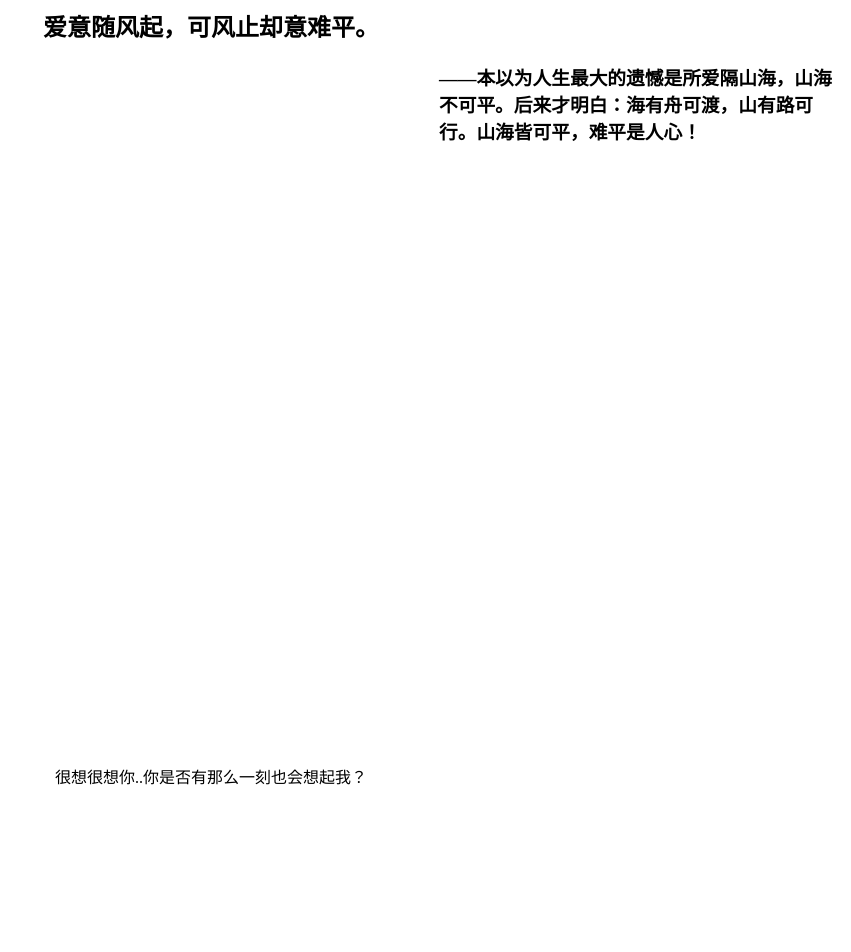
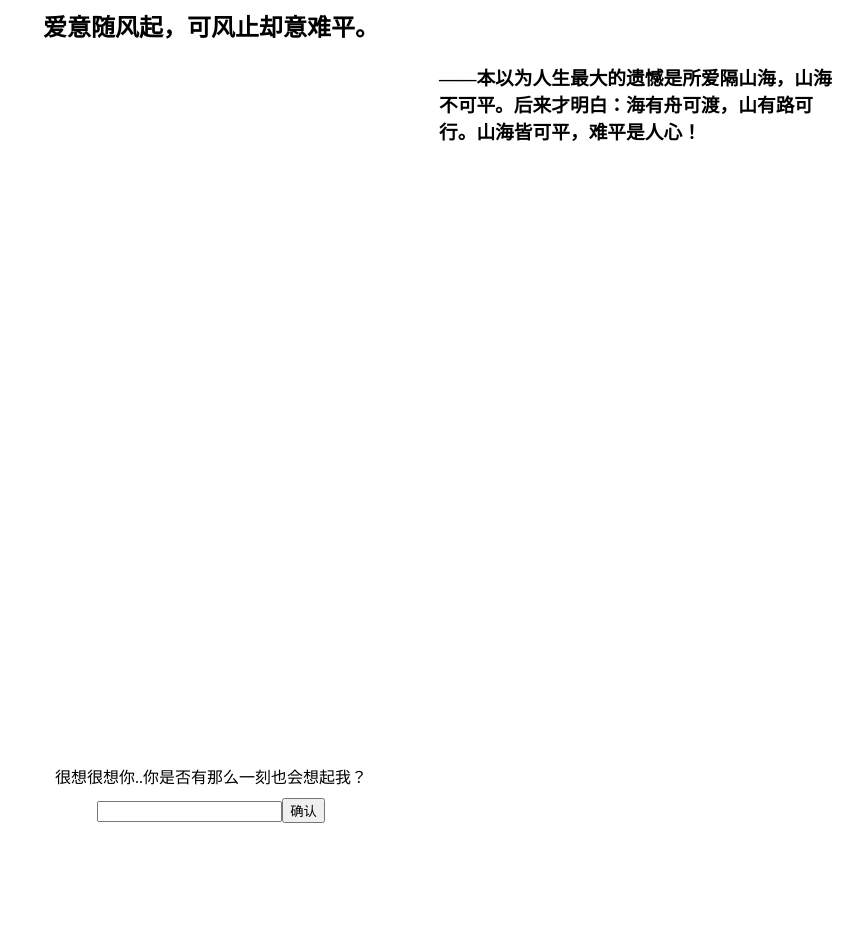
Before and after one commit to sssss164/sssss164.github.io, a plain HTML site: page index.html in a window 1280 px wide. Shown: the top 952 px of the page, without its empty margins (429-1280 px from the left). After the commit the page ends 831 px from the top, so only its background shows below. Drawn offline with Linux system fonts and the light colour scheme.

Commit message:
Update index.html

```diff
--- a/index.html
+++ b/index.html
@@ -2,4 +2,4 @@
 <div style="margin-left:860px;align:right"><h3>——本以为人生最大的遗憾是所爱隔山海，山海不可平。后来才明白：海有舟可渡，山有路可行。山海皆可平，难平是人心！</h3></div>
 
 <center><div style="margin-top:620px">很想很想你..你是否有那么一刻也会想起我？</div></center>
-<center><div style="margin-top:640px"><input type="password" /><button>确认</button></div></center>
+<center><div style="margin-top:10px"><input type="password" /><button>确认</button></div></center>
```
